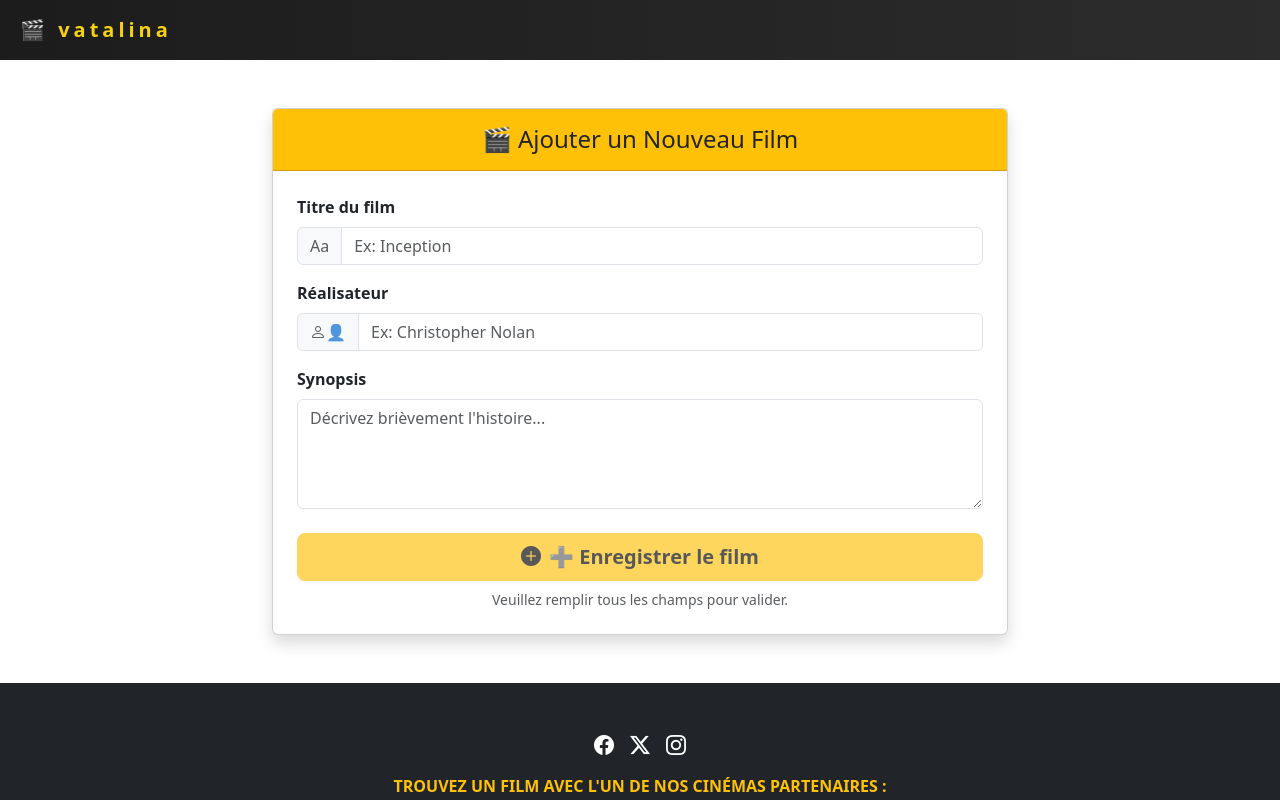
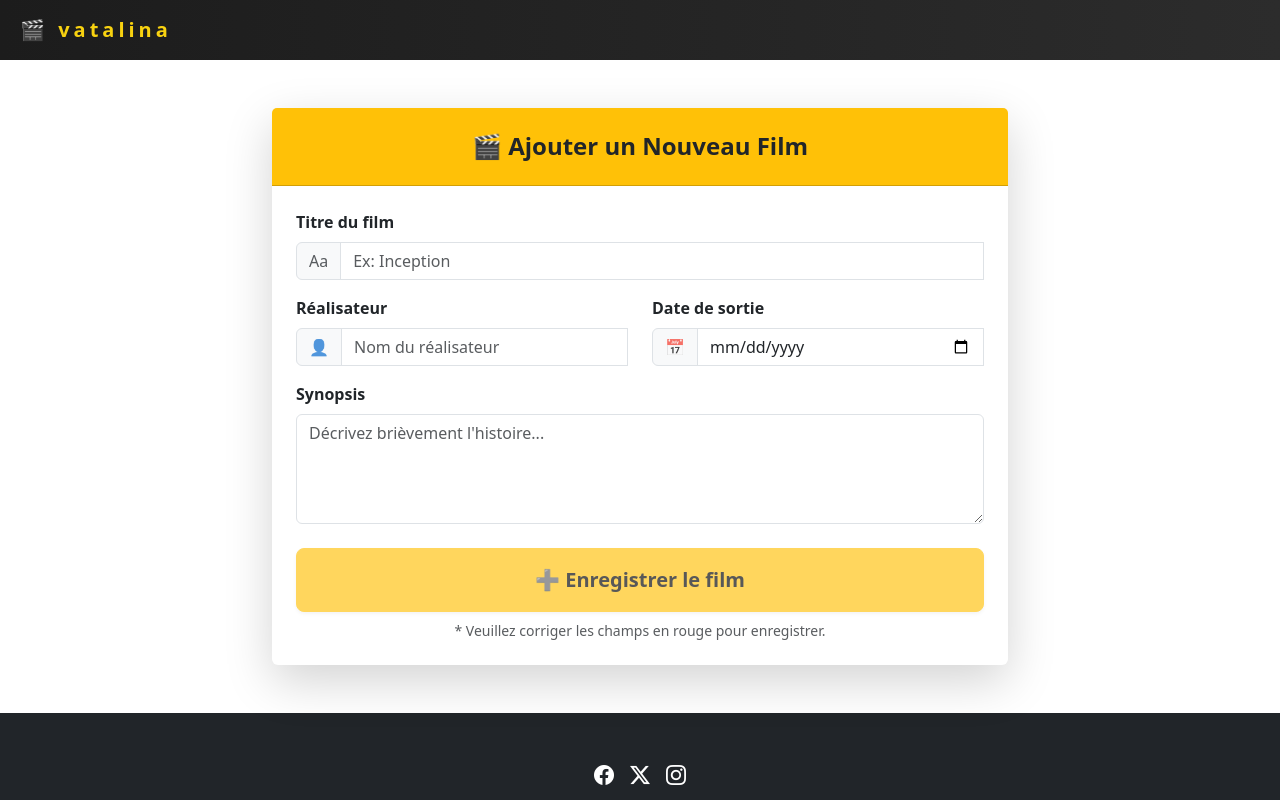
Before and after one commit to Diarra-blip/Cine-app, an Angular app: page /add-movie in a window 1280 px wide. Shown: the top 800 px of the page. Built offline with nearby package versions, Linux system fonts and the light colour scheme.

Commit message:
feat: complete pro movie form with full validation, icons and user guidance

```diff
--- a/src/app/add-movie/add-movie.html
+++ b/src/app/add-movie/add-movie.html
@@ -1,9 +1,9 @@
 <div class="container mt-5">
   <div class="row justify-content-center">
     <div class="col-md-8">
-      <div class="card shadow">
-        <div class="card-header bg-warning text-dark text-center py-3">
-          <h2 class="h4 mb-0">🎬 Ajouter un Nouveau Film</h2>
+      <div class="card shadow-lg border-0">
+        <div class="card-header bg-warning text-dark text-center py-4">
+          <h2 class="h4 mb-0 fw-bold">🎬 Ajouter un Nouveau Film</h2>
         </div>
 
         <div class="card-body p-4">
@@ -15,20 +15,34 @@
                 <span class="input-group-text bg-light text-muted">Aa</span>
                 <input type="text" name="title" [(ngModel)]="movie.title" required minlength="2" #title="ngModel"
                   class="form-control" [class.is-invalid]="title.invalid && title.touched" placeholder="Ex: Inception" />
-                <div class="invalid-feedback" *ngIf="title.invalid && title.touched">
-                  Un titre de 2 caractères minimum est requis.
+                <div class="invalid-feedback">
+                  Le titre est obligatoire (min. 2 caractères).
                 </div>
               </div>
             </div>
 
-            <div class="mb-3">
-              <label class="form-label fw-bold">Réalisateur</label>
-              <div class="input-group">
-                <span class="input-group-text bg-light text-muted"><i class="bi bi-person"></i>👤</span>
-                <input type="text" name="director" [(ngModel)]="movie.director" required #director="ngModel"
-                  class="form-control" [class.is-invalid]="director.invalid && director.touched" placeholder="Ex: Christopher Nolan" />
-                <div class="invalid-feedback" *ngIf="director.invalid && director.touched">
-                  Le nom du réalisateur est obligatoire.
+            <div class="row">
+              <div class="col-md-6 mb-3">
+                <label class="form-label fw-bold">Réalisateur</label>
+                <div class="input-group">
+                  <span class="input-group-text bg-light text-muted">👤</span>
+                  <input type="text" name="director" [(ngModel)]="movie.director" required minlength="3" #director="ngModel"
+                    class="form-control" [class.is-invalid]="director.invalid && director.touched" placeholder="Nom du réalisateur" />
+                  <div class="invalid-feedback" *ngIf="director.errors?.['required']">Le nom est requis.</div>
+                  <div class="invalid-feedback" *ngIf="director.errors?.['minlength']">Précisez le nom (min. 3 car.).</div>
+                </div>
+              </div>
+
+              <div class="col-md-6 mb-3">
+                <label class="form-label fw-bold">Date de sortie</label>
+                <div class="input-group">
+                  <span class="input-group-text bg-light text-muted">📅</span>
+                  <input type="date" name="releaseDate" [(ngModel)]="movie.releaseDate"
+                    required [max]="today" min="1895-12-28" #relDate="ngModel"
+                    class="form-control" [class.is-invalid]="relDate.invalid && (relDate.dirty || relDate.touched)" />
+                  <div class="invalid-feedback" *ngIf="relDate.errors?.['max']">Impossible de choisir le futur !</div>
+                  <div class="invalid-feedback" *ngIf="relDate.errors?.['min']">Le cinéma n'existait pas encore.</div>
+                  <div class="invalid-feedback" *ngIf="relDate.errors?.['required']">La date est obligatoire.</div>
                 </div>
               </div>
             </div>
@@ -38,18 +52,21 @@
               <textarea name="synopsis" [(ngModel)]="movie.synopsis" required minlength="10" #synopsis="ngModel"
                 class="form-control" rows="4" [class.is-invalid]="synopsis.invalid && synopsis.touched"
                 placeholder="Décrivez brièvement l'histoire..."></textarea>
-              <div class="invalid-feedback" *ngIf="synopsis.invalid && synopsis.touched">
-                Veuillez saisir au moins 10 caractères.
+
+              <div class="invalid-feedback" *ngIf="synopsis.errors?.['required']">Veuillez résumer l'histoire.</div>
+              <div class="invalid-feedback" *ngIf="synopsis.errors?.['minlength']">
+                Encore {{ 10 - (movie.synopsis?.length || 0) }} caractères pour guider l'utilisateur.
               </div>
+              <div class="form-text text-end" *ngIf="synopsis.valid">Parfait !</div>
             </div>
 
             <div class="d-grid gap-2">
-              <button type="button" class="btn btn-warning btn-lg shadow-sm fw-bold"
+              <button type="button" class="btn btn-warning btn-lg shadow-sm fw-bold py-3"
                 (click)="addMovie()" [disabled]="movieForm.invalid">
-                <i class="bi bi-plus-circle-fill me-2"></i>➕ Enregistrer le film
+                ➕ Enregistrer le film
               </button>
               <small class="text-center text-muted" *ngIf="movieForm.invalid">
-                Veuillez remplir tous les champs pour valider.
+                * Veuillez corriger les champs en rouge pour enregistrer.
               </small>
             </div>
 
--- a/src/app/add-movie/add-movie.ts
+++ b/src/app/add-movie/add-movie.ts
@@ -1,15 +1,15 @@
 import { Component, inject } from '@angular/core';
 import { Router } from '@angular/router';
 import { FormsModule } from '@angular/forms';
-import { CommonModule } from '@angular/common'; // <-- 1. Ajoute cet import
+import { CommonModule } from '@angular/common';
 import { Movie } from '../models/movie';
 import { MoviesApiService } from '../services/movies-api';
 import { ToasterService } from '../services/toaster';
 
 @Component({
   selector: 'app-add-movie',
-  standalone: true, // Assure-toi que standalone est bien présent si tu es en Angular 17+
-  imports: [FormsModule, CommonModule], // <-- 2. Ajoute CommonModule ici
+  standalone: true,
+  imports: [FormsModule, CommonModule],
   templateUrl: './add-movie.html',
   styleUrl: './add-movie.scss'
 })
@@ -18,20 +18,39 @@ export class AddMovie {
   private readonly router = inject(Router);
   private readonly toaster = inject(ToasterService);
 
+  // Définit la date du jour pour le blocage HTML
+  today: string = new Date().toISOString().split('T')[0];
+
   movie: Movie = {
     title: '',
     director: '',
-    releaseDate: new Date(),
+    releaseDate: '',
     synopsis: '',
     id: undefined,
-    rate: undefined,
-    image: undefined
+    rate: 0,
+    image: ''
   };
 
   addMovie(): void {
-    this.moviesApi.addMovie(this.movie).subscribe(() => {
-      this.toaster.show('Nouveau film ajouté !');
-      this.router.navigate(['/movies']);
-    });
+    if (this.movie.title && this.movie.director) {
+      // Nettoyage pro : on enlève les espaces inutiles
+      const movieToSave: Movie = {
+        ...this.movie,
+        title: this.movie.title.trim(),
+        director: this.movie.director.trim(),
+        synopsis: this.movie.synopsis.trim()
+      };
+
+      this.moviesApi.addMovie(movieToSave).subscribe({
+        next: () => {
+          this.toaster.show('🎬 Film enregistré avec succès !');
+          this.router.navigate(['/movies']);
+        },
+        error: (err) => {
+          this.toaster.show('❌ Erreur lors de l\'enregistrement');
+          console.error(err);
+        }
+      });
+    }
   }
 }
--- a/src/app/models/movie.ts
+++ b/src/app/models/movie.ts
@@ -1,9 +1,9 @@
 export interface Movie {
   id?: number;
   title: string;
-  releaseDate: Date;
   director: string;
+  releaseDate: string | Date;
+  synopsis: string;
   rate?: number;
-  synopsis: string;
   image?: string;
 }
```
